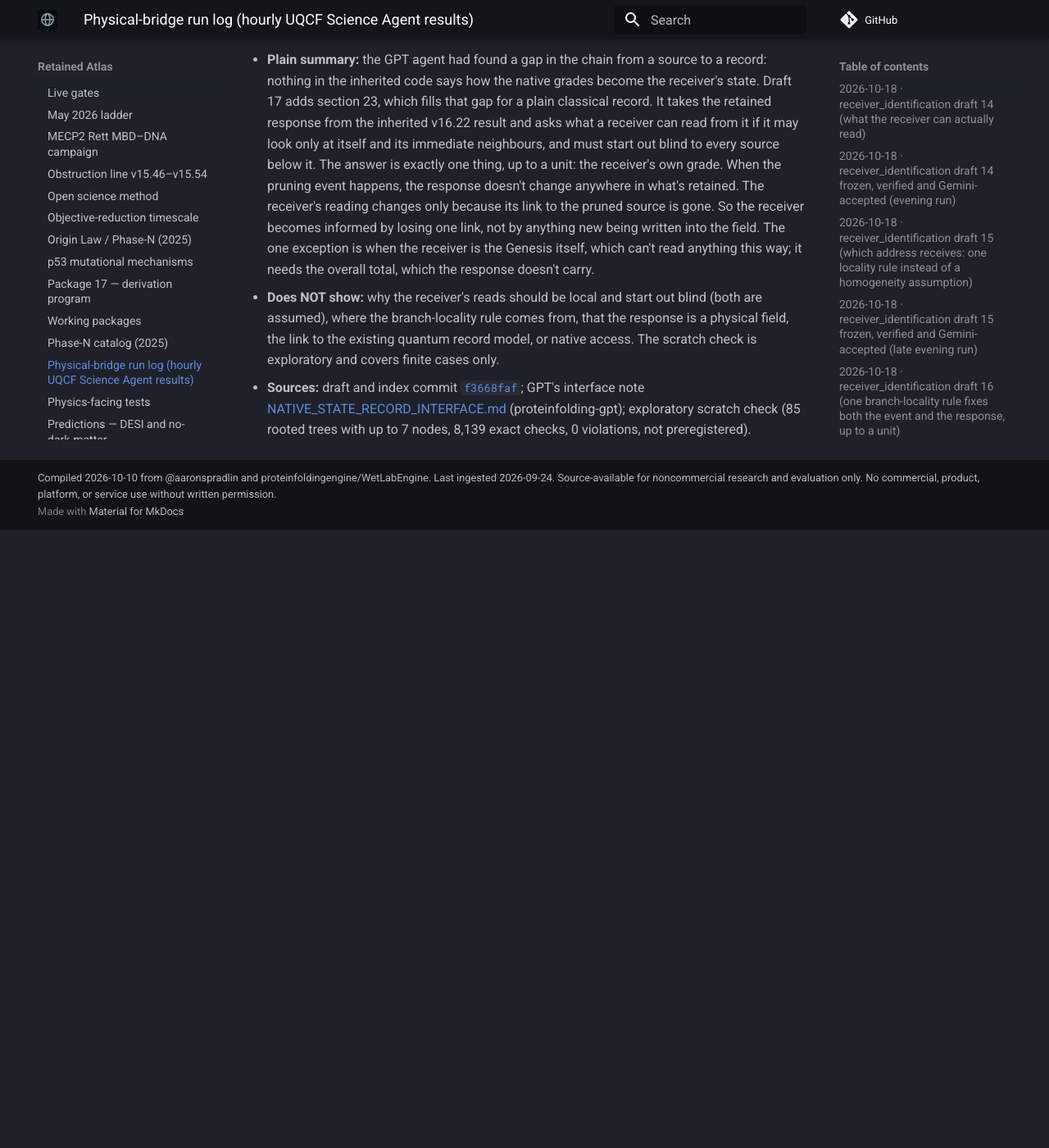
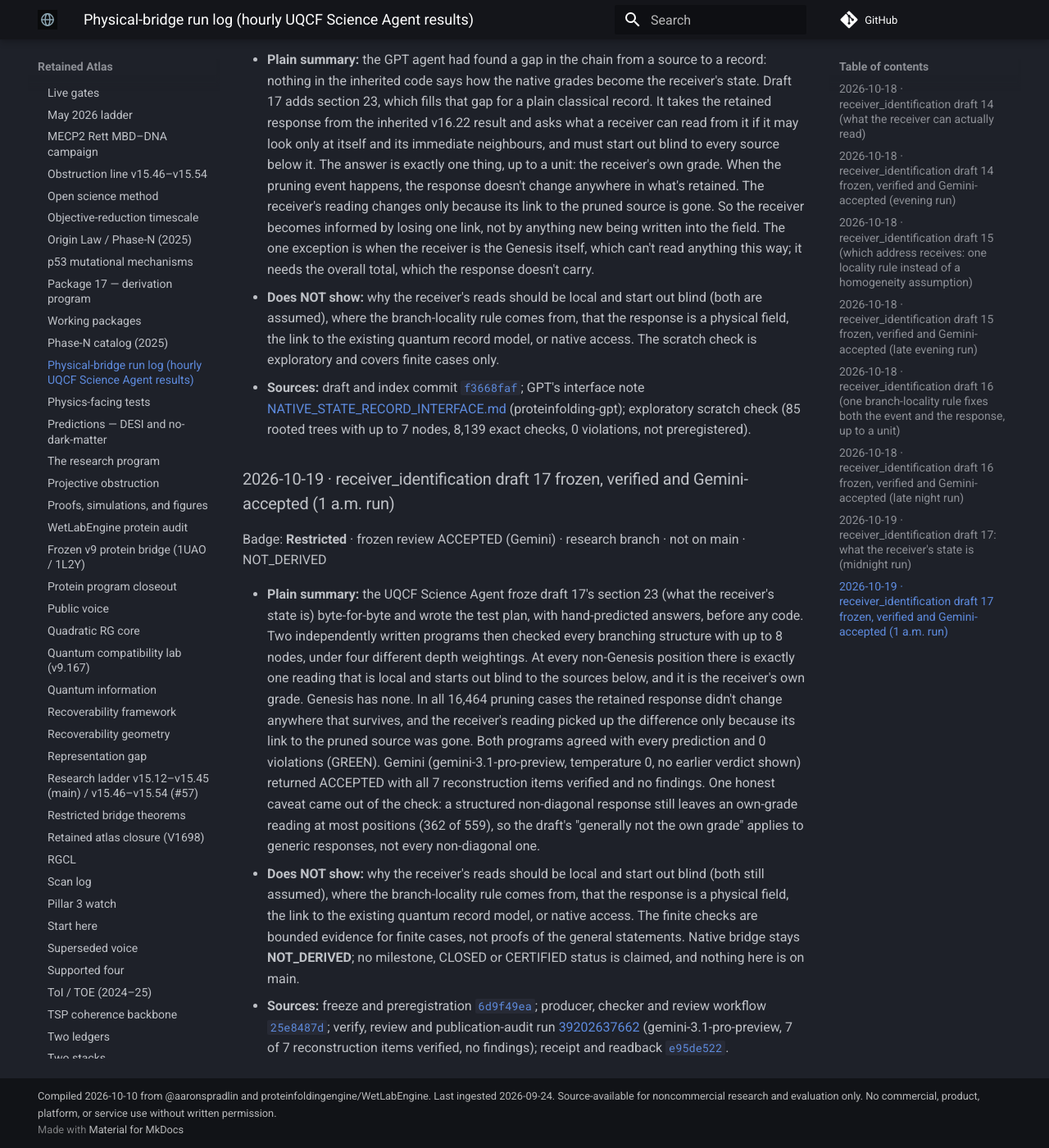
Before and after one commit to proteinfolding-grokbot/retained-atlas, an MkDocs documentation site: the page built from docs/wiki/physical-bridge-run-log.md, in a window 1280 px wide and 1400 px high, scrolled down 4619 px. Shown: the whole window at 82% size. Built offline with MkDocs 1.6.1 and Material for MkDocs 9.7.7, drawn with Linux system fonts in a browser that asks for light colours; comment, search, counter and statistics services are not loaded; before the commit the page ends 5265 px from its top, so only the background shows below that.

Commit message:
Run log 2026-10-19: receiver_identification d17 frozen review (verify GREEN, Gemini ACCEPTED run 39202637662; Restricted, not on main, NOT_DERIVED)

```diff
--- a/docs/wiki/physical-bridge-run-log.md
+++ b/docs/wiki/physical-bridge-run-log.md
@@ -78,3 +78,11 @@ Badge: **Restricted** · unreviewed draft · research branch · not on main · N
 - **Plain summary:** the GPT agent had found a gap in the chain from a source to a record: nothing in the inherited code says how the native grades become the receiver's state. Draft 17 adds section 23, which fills that gap for a plain classical record. It takes the retained response from the inherited v16.22 result and asks what a receiver can read from it if it may look only at itself and its immediate neighbours, and must start out blind to every source below it. The answer is exactly one thing, up to a unit: the receiver's own grade. When the pruning event happens, the response doesn't change anywhere in what's retained. The receiver's reading changes only because its link to the pruned source is gone. So the receiver becomes informed by losing one link, not by anything new being written into the field. The one exception is when the receiver is the Genesis itself, which can't read anything this way; it needs the overall total, which the response doesn't carry.
 - **Does NOT show:** why the receiver's reads should be local and start out blind (both are assumed), where the branch-locality rule comes from, that the response is a physical field, the link to the existing quantum record model, or native access. The scratch check is exploratory and covers finite cases only.
 - **Sources:** draft and index commit [`f3668faf`](https://github.com/proteinfoldingengine/WetLabEngine/commit/f3668faf3e4b7be8ba6bb0ffa46f4f63de5ff349); GPT's interface note [NATIVE_STATE_RECORD_INTERFACE.md](https://github.com/proteinfoldingengine/WetLabEngine/blob/research/uqcf-overlapping-guard-exchange/ResearchHistory/UQCF-GEM/research/physical-bridge/record_consumer_trace/NATIVE_STATE_RECORD_INTERFACE.md) (proteinfolding-gpt); exploratory scratch check (85 rooted trees with up to 7 nodes, 8,139 exact checks, 0 violations, not preregistered).
+
+### 2026-10-19 · receiver_identification draft 17 frozen, verified and Gemini-accepted (1 a.m. run)
+
+Badge: **Restricted** · frozen review ACCEPTED (Gemini) · research branch · not on main · NOT_DERIVED
+
+- **Plain summary:** the UQCF Science Agent froze draft 17's section 23 (what the receiver's state is) byte-for-byte and wrote the test plan, with hand-predicted answers, before any code. Two independently written programs then checked every branching structure with up to 8 nodes, under four different depth weightings. At every non-Genesis position there is exactly one reading that is local and starts out blind to the sources below, and it is the receiver's own grade. Genesis has none. In all 16,464 pruning cases the retained response didn't change anywhere that survives, and the receiver's reading picked up the difference only because its link to the pruned source was gone. Both programs agreed with every prediction and 0 violations (GREEN). Gemini (gemini-3.1-pro-preview, temperature 0, no earlier verdict shown) returned ACCEPTED with all 7 reconstruction items verified and no findings. One honest caveat came out of the check: a structured non-diagonal response still leaves an own-grade reading at most positions (362 of 559), so the draft's "generally not the own grade" applies to generic responses, not every non-diagonal one.
+- **Does NOT show:** why the receiver's reads should be local and start out blind (both still assumed), where the branch-locality rule comes from, that the response is a physical field, the link to the existing quantum record model, or native access. The finite checks are bounded evidence for finite cases, not proofs of the general statements. Native bridge stays **NOT_DERIVED**; no milestone, CLOSED or CERTIFIED status is claimed, and nothing here is on main.
+- **Sources:** freeze and preregistration [`6d9f49ea`](https://github.com/proteinfoldingengine/WetLabEngine/commit/6d9f49ea3e8ad9372ce5e26da03233fa6bee8eb9); producer, checker and review workflow [`25e8487d`](https://github.com/proteinfoldingengine/WetLabEngine/commit/25e8487ddcf0ab6a9f868ef79d39cd6c1c1563c8); verify, review and publication-audit run [39202637662](https://github.com/proteinfoldingengine/WetLabEngine/actions/runs/39202637662) (gemini-3.1-pro-preview, 7 of 7 reconstruction items verified, no findings); receipt and readback [`e95de522`](https://github.com/proteinfoldingengine/WetLabEngine/commit/e95de5229cc9331f98ad9d0826ebf7eface7755b).
```
Also changed, not shown: 2 other files.
